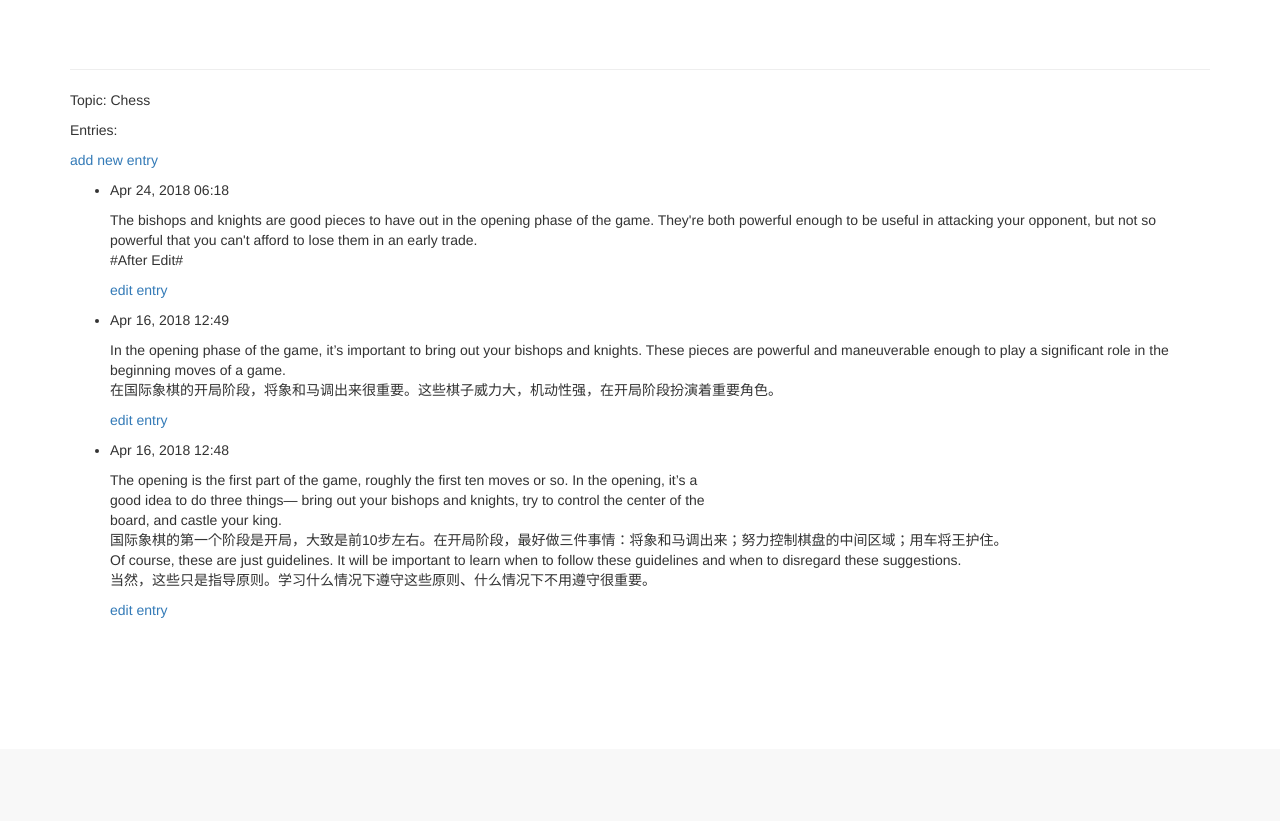
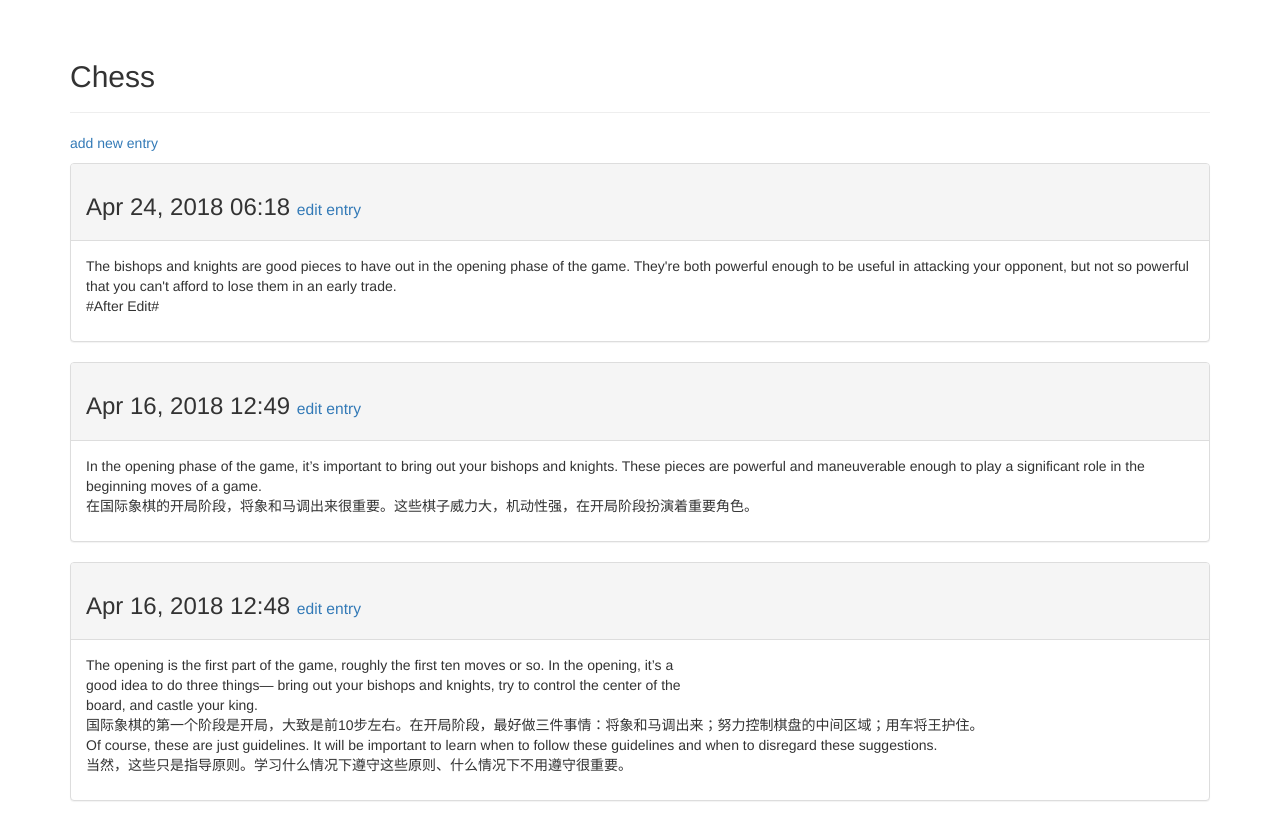
Before and after one commit to kynyka/ease_log, a Django app: page /topics/1/ in a window 1280 px wide. Shown: the part 51-872 px from the top of the page. Before the commit the page ends 669 px from the top, so only its background shows below. Run offline with Django 3.2, Linux system fonts and the light colour scheme; a user stored in the database is signed in; data comes from the database, SQL or seed files in the repository; both versions use the stored data as it was after the commit; some libraries are stand-ins or nearby versions.

Commit message:
set Project Learning_log's style > set each entry in topic.html with bootstrap

```diff
--- a/learning_logs/templates/learning_logs/topic.html
+++ b/learning_logs/templates/learning_logs/topic.html
@@ -1,27 +1,30 @@
 {% extends 'learning_logs/base.html' %}
 
+{% block header %}
+  <h2>{{ topic }}</h2>
+{% endblock header %}
+
 {% block content %}
-
-  <p>Topic: {{ topic }}<p>
-
-  <p>Entries:</p>
   <p>
     <a href="{% url 'learning_logs:new_entry' topic.id %}">add new entry</a>
   </p>
-  <ul>
-    {% for entry in entries %}
-    <li>
-      <p>{{ entry.date_added|date:'M d, Y H:i' }}</p>
-      <p>{{ entry.text|linebreaks }}</p>
-      <p>
-        <a href="{% url 'learning_logs:edit_entry' entry.id %}">edit entry</a>
-      </p>
-    </li>
-    {% empty %}
-    <li>
-      There are no entries for this topic yet.
-    </li>
+
+  {% for entry in entries %}
+    <div class='panel panel-default'>
+      <div class='panel-heading'>
+        <h3>
+          {{ entry.date_added|date:'M d, Y H:i' }}
+          <small>
+            <a href="{% url 'learning_logs:edit_entry' entry.id %}">edit entry</a>
+          </small>
+        </h3>
+      </div>
+      <div class='panel-body'>
+        {{ entry.text|linebreaks }}
+      </div>
+    </div><!-- panel -->
+  {% empty %}
+    There are no entries for this topic yet.
   {% endfor %}
-  </ul>
 
 {% endblock content %}
```
Also changed, not shown: db.sqlite3.
